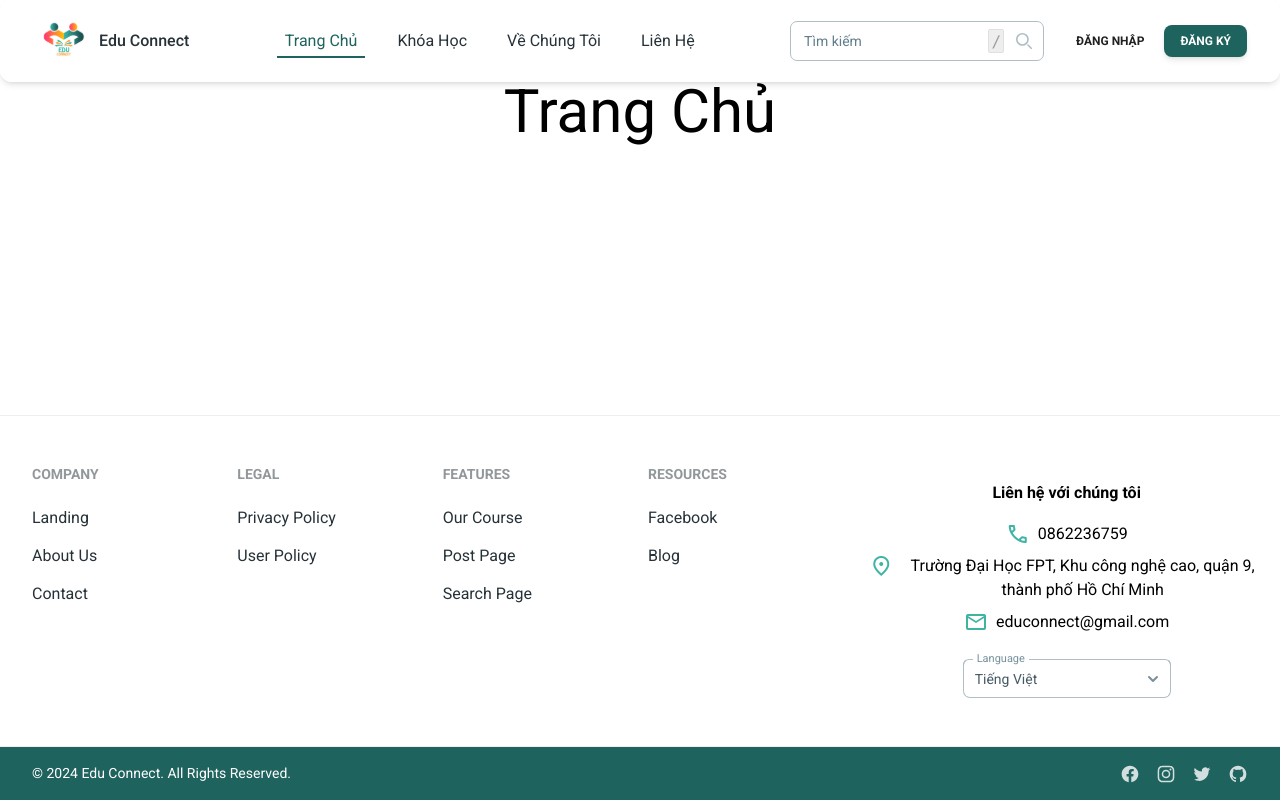
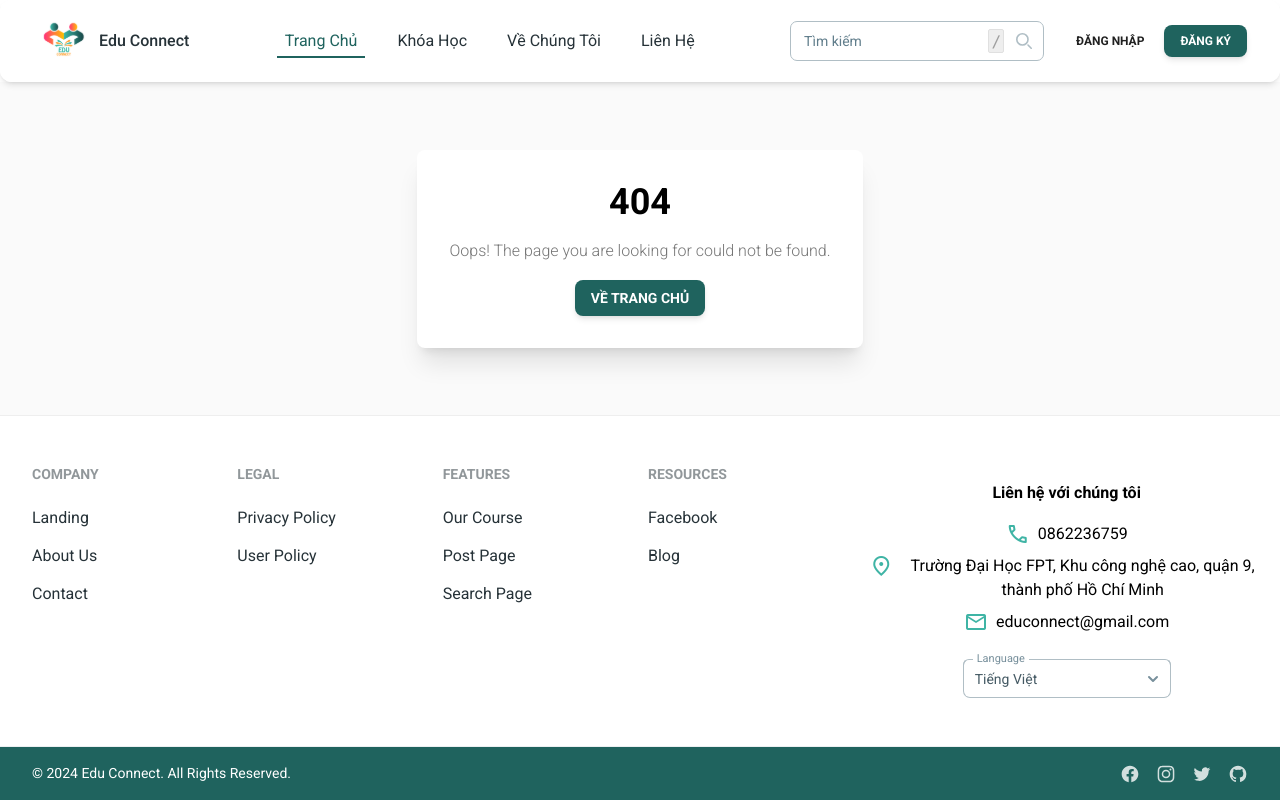
Before and after one commit to lethucthanhtu/exe-edu-connect-fe, a React (Vite) app: page / in a window 1280 px wide. Built offline with nearby package versions, Linux system fonts and the light colour scheme; some icons are missing; what tailwindcss-animated would draw is missing.

Commit message:
seeding home page

```diff
--- a/src/pages/home.tsx
+++ b/src/pages/home.tsx
@@ -1,4 +1,5 @@
 import { useTranslation } from 'react-i18next';
+import NotFound from './error/notFound';
 
 /**
  * home page
@@ -9,9 +10,10 @@ export default function Home() {
 
   return (
     <>
-      <div className='flex justify-center'>
+      {/* <div className='flex justify-center'>
         <span className='text-6xl capitalize'>{t('home')}</span>
-      </div>
+      </div> */}
+      <NotFound/>
     </>
   );
 }
```
